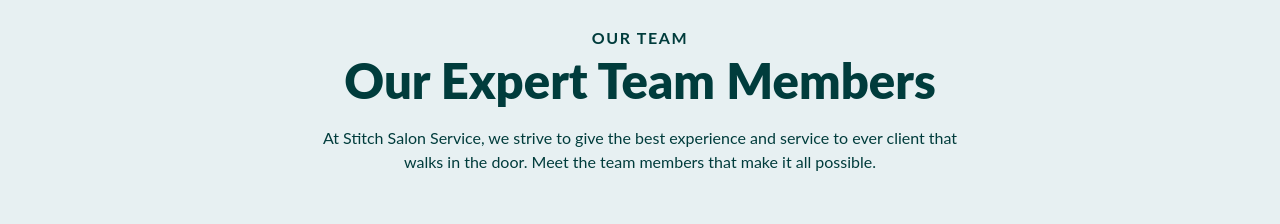
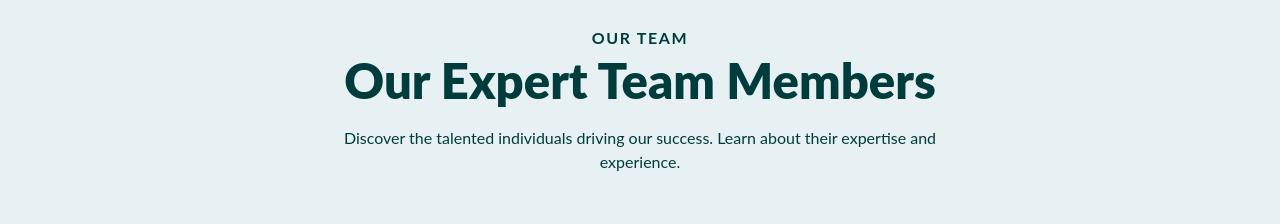
Before and after one commit to MarcelNazare/mukai_consultancy, an Astro site: page / in a window 1280 px wide. Shown: the part 2480-2704 px from the top of the page. Built offline with nearby package versions, Linux system fonts and the light colour scheme; Astro itself is replaced by a stand-in of ours.

Commit message:
Updated the Meet Our Team Section

```diff
--- a/src/components/MeetOurTeam.astro
+++ b/src/components/MeetOurTeam.astro
@@ -14,7 +14,7 @@
             <span class="cs-topper">Our Team</span>
             <h2 class="cs-title">Our Expert Team Members</h2>
             <p class="cs-text">
-                At Stitch Salon Service, we strive to give the best experience and service to ever client that walks in the door. Meet the team members that make it all possible.
+                Discover the talented individuals driving our success. Learn about their expertise and experience.
             </p>
         </div>
         <ul class="cs-card-group">
```
